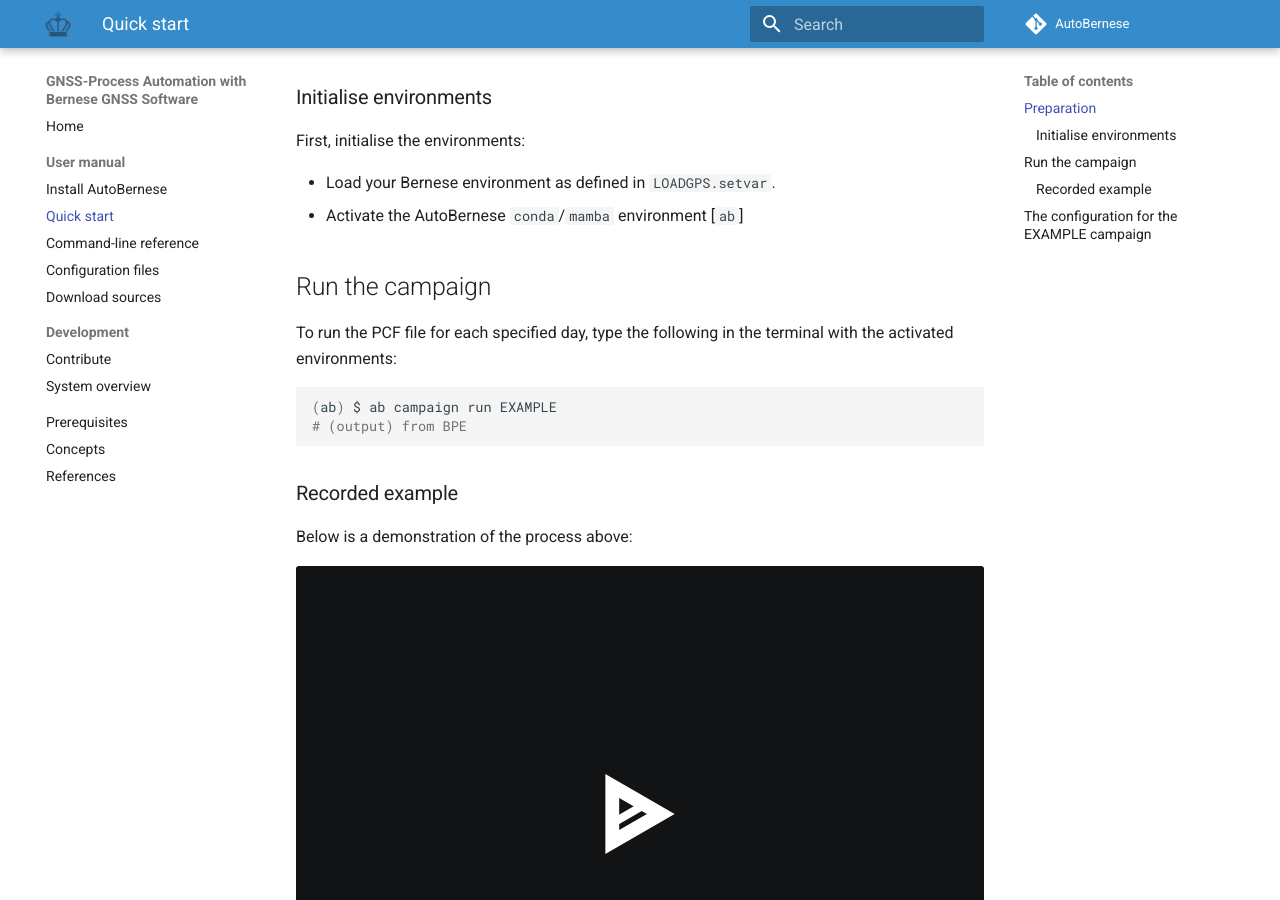
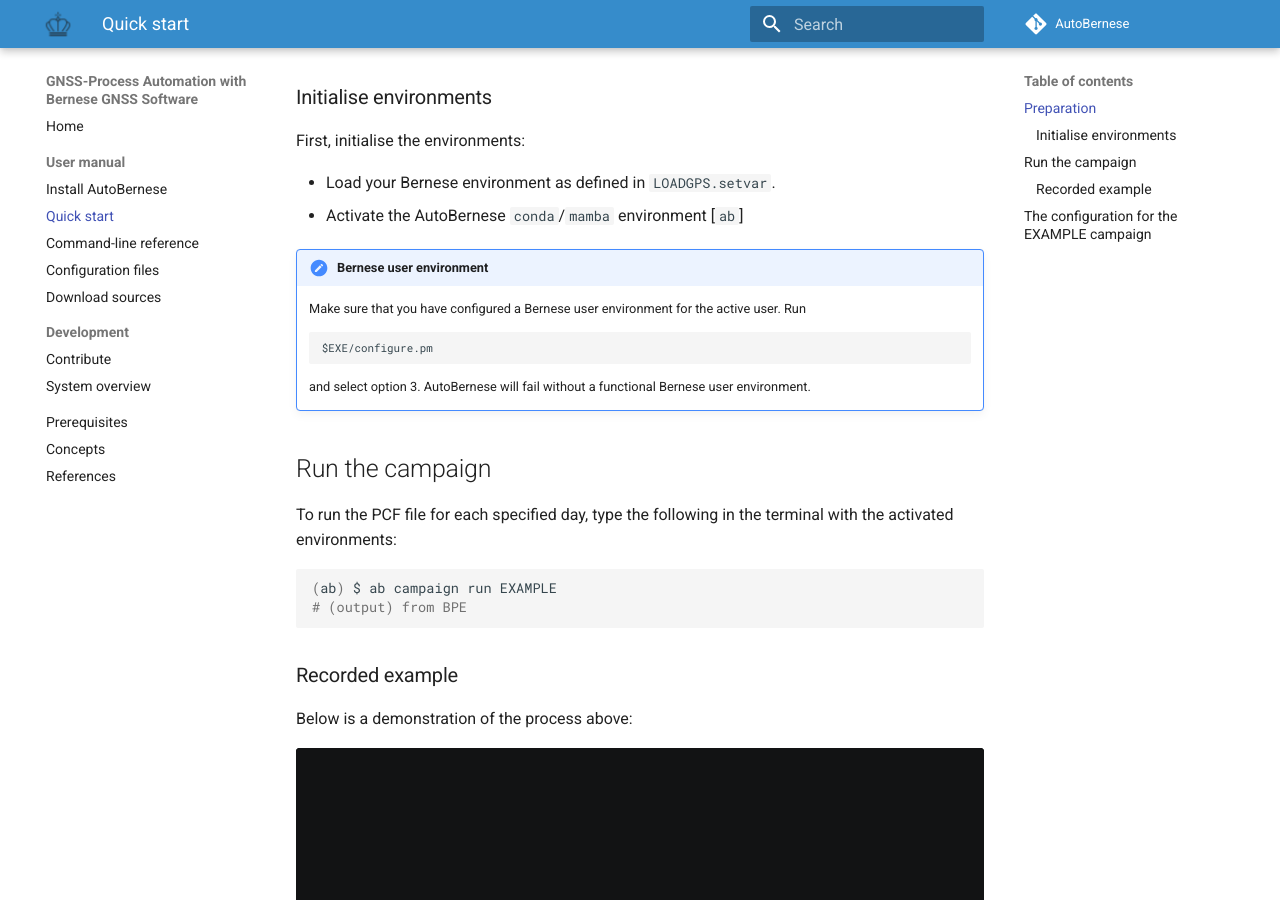
Before and after one commit to SDFIdk/AutoBernese, an MkDocs documentation site: the page built from docs/manual/quick-start.md, in a window 1280 px wide and 900 px high, scrolled down 566 px. Built offline with MkDocs 1.6.1 and Material for MkDocs 9.7.7, drawn with Linux system fonts in a browser that asks for light colours; comment, search, counter and statistics services are not loaded.

Commit message:
docs: Add note about creating Bernese user env

````diff
--- a/docs/manual/quick-start.md
+++ b/docs/manual/quick-start.md
@@ -26,6 +26,17 @@
 *   Load your Bernese environment as defined in `LOADGPS.setvar`.
 *   Activate the AutoBernese `conda`/`mamba` environment [`ab`]
 
+!!! note "Bernese user environment"
+
+    Make sure that you have configured a Bernese user environment
+    for the active user. Run
+
+    ```
+    $EXE/configure.pm
+    ```
+
+    and select option 3.
+    AutoBernese will fail without a functional Bernese user environment.
 
 ## Run the campaign
 
````
